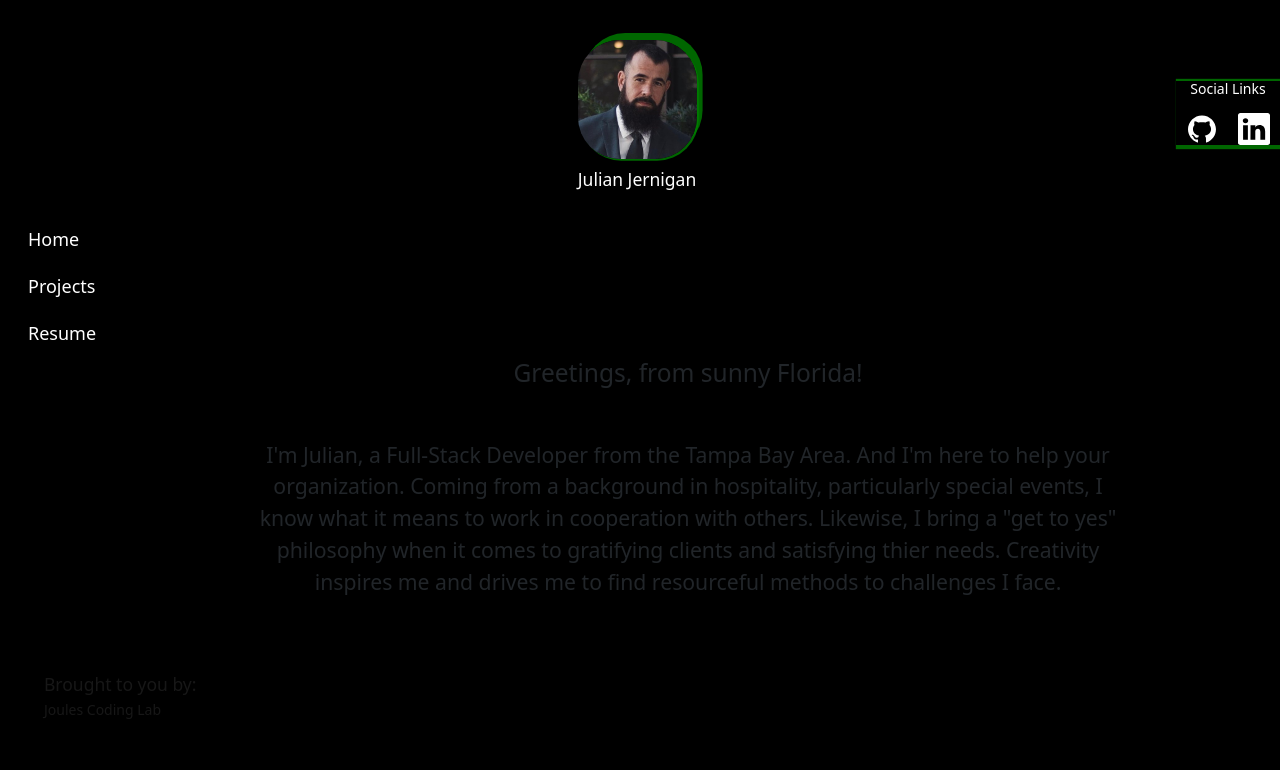
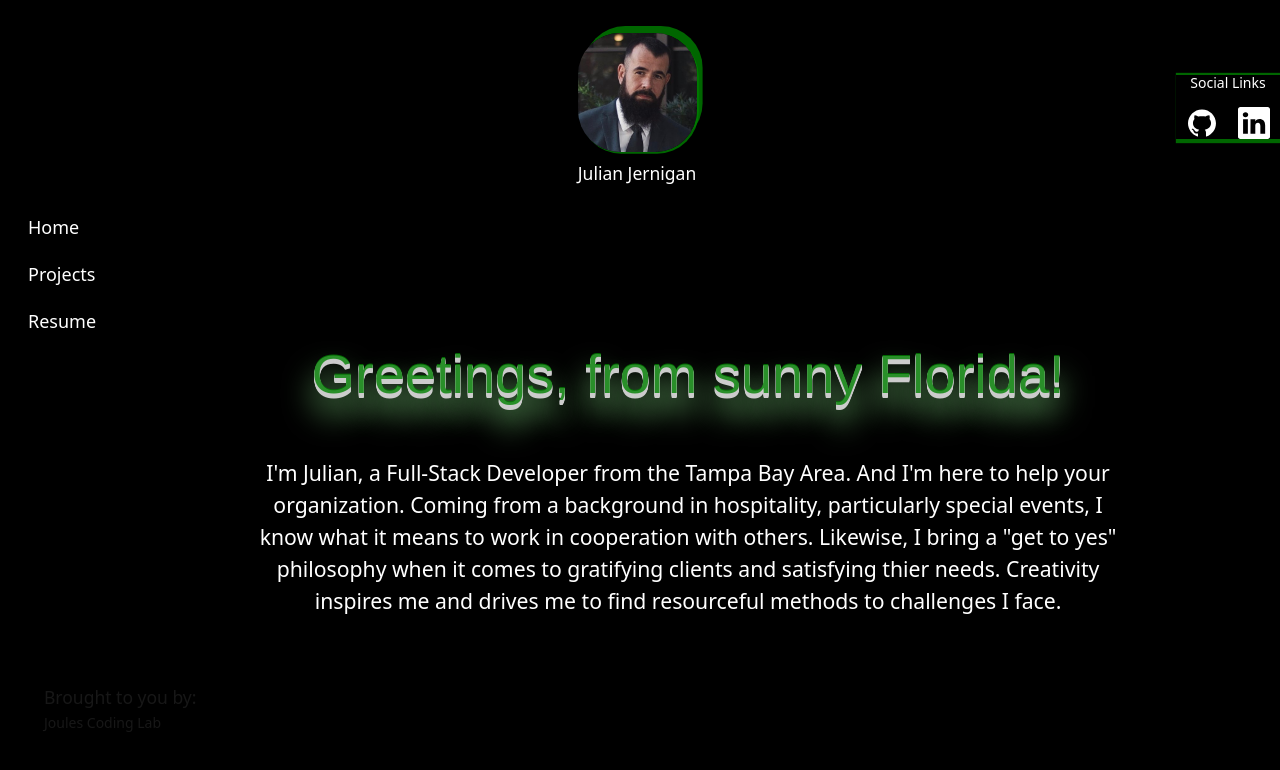
Before and after one commit to Job85/my-portfolio, a React (Create React App) app: page / in a window 1280 px wide. Shown: the top 770 px of the page. Built offline with nearby package versions, Linux system fonts and the light colour scheme.

Commit message:
added 3d effect to greeting

```diff
--- a/src/pages/About.js
+++ b/src/pages/About.js
@@ -1,13 +1,45 @@
 import React from "react";
-import { Div, Paragraph } from "./PageStyles";
+import styled from "styled-components";
+
+const Div = styled.div`
+    margin-top: 8.375rem;
+    display: flex;
+    flex-direction: column;
+    align-items: center;
+    padding-left: 10.75rem;
+    padding-right: 10.75rem;
+    font-size: calc(0.6rem + 1vw);
+    color: white;
+    border-color: green;
+
+    @media screen {
+        min-width: 37.5rem
+    }
+`
+const H3 = styled.h3`
+    color: #008000cc;
+    font-size: 4rem;
+    font-family: Arial, Helvetica, sans-serif;
+    text-shadow:
+        0 1px 0 #ccc, 0 1.5px 0 #ccc,
+        0 2px 0 #ccc, 0 2.5px 0 #ccc,
+        0 3px 0 #ccc, 0 3.5px 0 #ccc,
+        0 4px 0 #ccc, 0 4.5px 0 #ccc,
+        0 20px 30px rgba(153, 255, 153, 5);
+`
+const Paragraph = styled.p`
+    margin-top: 3.125rem;
+    margin-bottom: 1.25rem;
+    color: white;
+`
 
 const About = () => {
 
     return (
         <Div>
-            <h3>
+            <H3>
                 Greetings, from sunny Florida!
-            </h3>
+            </H3>
             <Paragraph>
                 I'm Julian, a Full-Stack Developer from the Tampa Bay Area. And I'm here to help your organization.
                 Coming from a background in hospitality,
```
